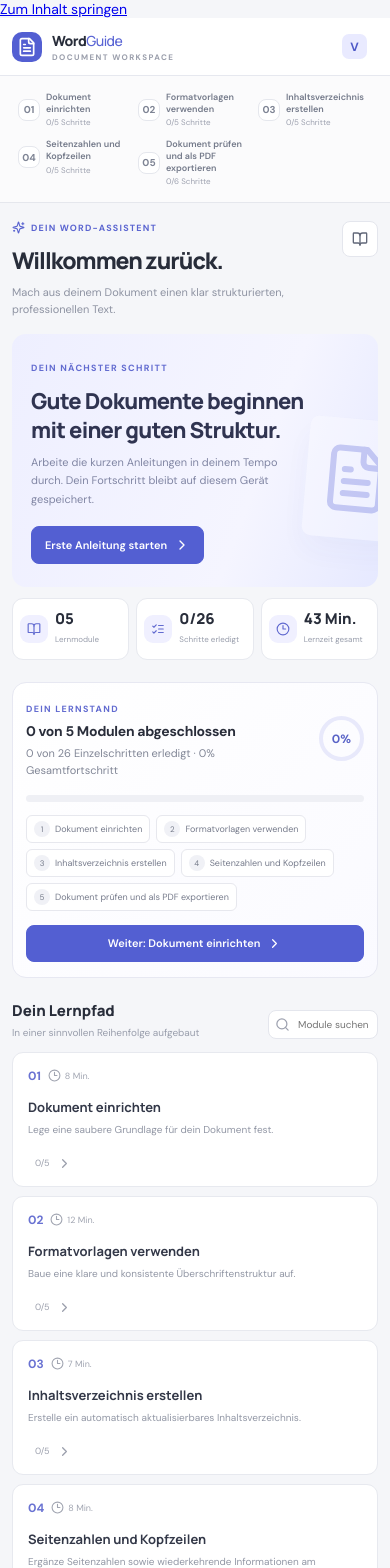
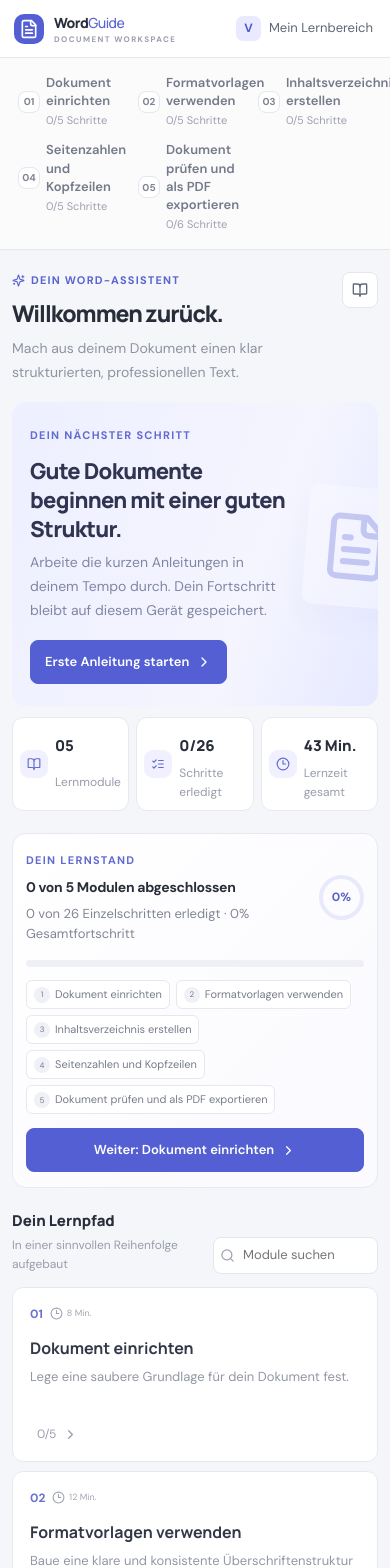
Before and after one commit to Vinzenz-hub/word-document-guide, a React (Vite) app: page / in a window 390 px wide. Shown: the top 1568 px of the page. Built offline with nearby package versions, Linux system fonts and the light colour scheme.

Commit message:
Increase text size and improve accessibility styling

```diff
--- a/src/index.css
+++ b/src/index.css
@@ -122,3 +122,66 @@ a:focus-visible {
   .completion-bottom { align-items:stretch; flex-direction:column; }
   .completion-bottom > button { width:100%; justify-content:center; }
 }
+
+
+/* Accessibility: clearer focus, skip navigation, and more comfortable reading */
+html { font-size: 16px; }
+body { line-height: 1.55; }
+button, input, a { -webkit-tap-highlight-color: transparent; }
+:focus-visible { outline: 3px solid #3849c9 !important; outline-offset: 3px !important; }
+.skip-link { position: fixed; top: 8px; left: 8px; z-index: 100; padding: 10px 14px; border-radius: 8px; background: #252b55; color: #fff; font-size: 16px; font-weight: 700; transform: translateY(-160%); }
+.skip-link:focus { transform: translateY(0); }
+button { min-height: 36px; }
+.primary, .secondary { font-size: 13px; padding: 11px 14px; }
+.nav, .lesson-nav { font-size: 13px; }
+.lesson-nav b { font-size: 13px; line-height: 1.4; }
+.lesson-nav small, .progress-card > small, .version { font-size: 11px; }
+.eyebrow, .section-label, .hero-label { font-size: 11px; }
+.breadcrumb, .profile { font-size: 13px; }
+.page-heading p, .hero p { font-size: 14px; line-height: 1.7; }
+.stats small, .section-heading p { font-size: 12px; }
+.module-card { min-height: 175px; padding: 17px; }
+.module-top, .module-bottom { font-size: 12px; }
+.module-card h3 { font-size: 16px; line-height: 1.45; }
+.module-card p { font-size: 13px; line-height: 1.65; }
+.completion-head p { font-size: 13px; }
+.completion-chip { font-size: 11px; }
+.ribbon-tabs button, .ribbon-tools { font-size: 12px; }
+.preview-controls button { font-size: 12px; padding: 8px 10px; }
+.paper { font-size: 13px; line-height: 1.75; }
+.paper p { font-size: 12px; line-height: 1.8; }
+.paper h2 { font-size: 20px; }
+.paper h3 { font-size: 15px; }
+.paper-subtitle, .paper-note { font-size: 11px; line-height: 1.7; }
+.document-footer { font-size: 11px; }
+.guide-title b { font-size: 15px; }
+.guide-title small { font-size: 10px; }
+.lesson-intro h2 { font-size: 22px; line-height: 1.35; }
+.lesson-intro p { font-size: 14px; line-height: 1.7; }
+.category { font-size: 11px; }
+.meta-block b { font-size: 12px; }
+.meta-block li, .meta-block p { font-size: 12px; line-height: 1.7; }
+.step-progress { font-size: 12px; }
+.step-heading b { font-size: 14px; line-height: 1.5; }
+.step-content p { font-size: 14px; line-height: 1.8; }
+.tip { font-size: 12px; line-height: 1.7; }
+.mark { font-size: 12px; min-height: 40px; }
+.lesson-extras summary { font-size: 12px; padding: 13px 11px; }
+.practice-content > b, .practice-content > p, .practice-solution > p { font-size: 12px; line-height: 1.75; }
+.practice-example pre { font-size: 12px; line-height: 1.8; }
+.practice-example > span { font-size: 10px; }
+.troubleshooting-list b, .troubleshooting-list p, .success-list { font-size: 12px; line-height: 1.75; }
+.note { font-size: 12px; line-height: 1.8; }
+@media (prefers-reduced-motion: reduce) {
+  *, *::before, *::after { scroll-behavior: auto !important; animation-duration: .01ms !important; animation-iteration-count: 1 !important; transition-duration: .01ms !important; }
+}
+@media (max-width: 650px) {
+  .topbar { padding-left: 14px; padding-right: 14px; gap: 10px; }
+  .breadcrumb { display: none; }
+  .main { padding-top: 22px; }
+  .hero { padding: 22px 18px; }
+  .hero h2 { font-size: 22px; }
+  .hero>div:first-child { max-width: 78%; }
+  .section-heading input { width: 130px; font-size: 13px; }
+  .page-heading h1 { line-height: 1.3; }
+}
```
